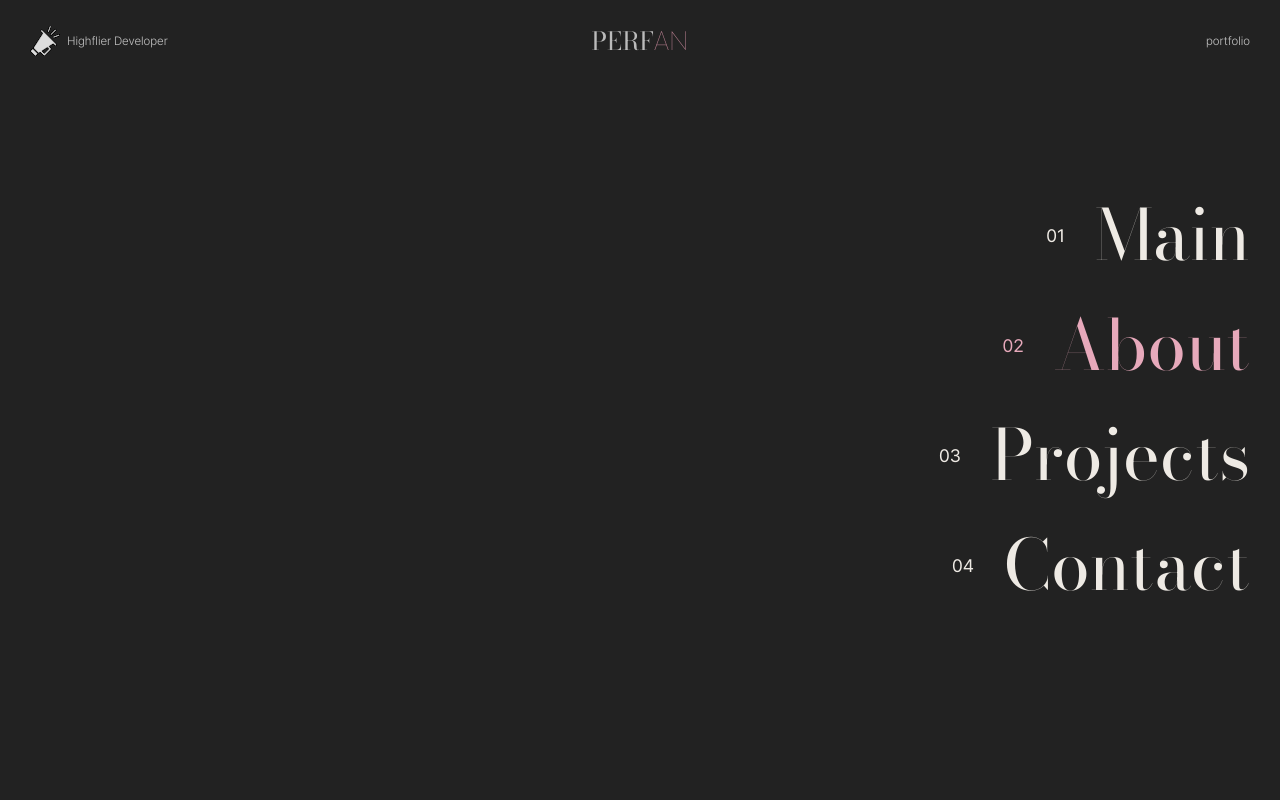
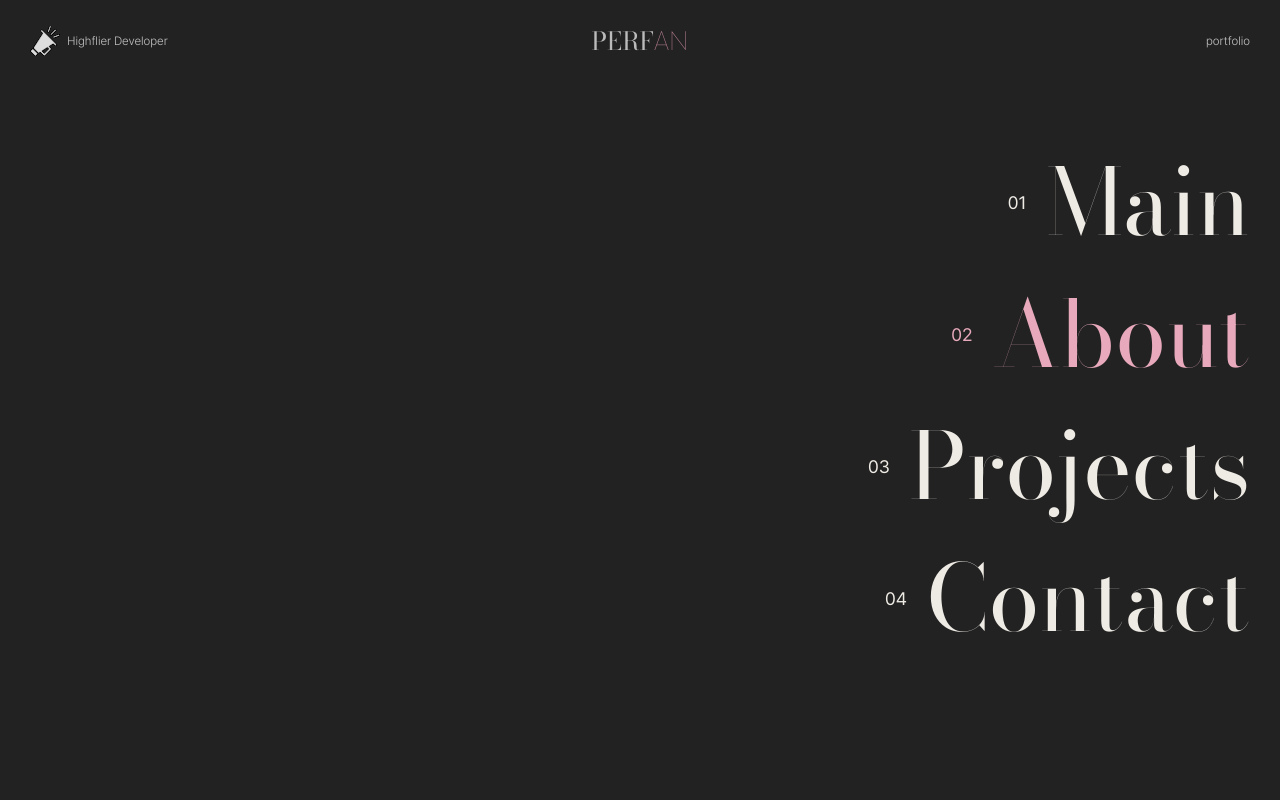
Before and after one commit to KimHyunLo/PERFAN, a React (Vite) app: page /about in a window 1280 px wide. Both pictures are taken after a click on the element "portfolio". Shown: the top 800 px of the page. Built offline with nearby package versions, Linux system fonts and the light colour scheme.

Commit message:
update: 태블릿 메뉴 폰트 수정, 페이지 이동 스크롤 조정

```diff
--- a/src/components/SideMenu.jsx
+++ b/src/components/SideMenu.jsx
@@ -11,7 +11,7 @@ const StyledMenu = styled.ul`
   flex-direction: column;
   align-items: end;
   justify-content: center;
-  gap: 40px;
+  gap: 4rem;
   background-color: var(--black);
   padding: 0 3rem;
   z-index: 1;
@@ -21,11 +21,11 @@ const StyledMenu = styled.ul`
   }
 `
 
-const StyledItem = styled.div`
+const StyledLink = styled.div`
   color: var(--white);
   display: flex;
   align-items: center;
-  gap: 3rem;
+  gap: 2rem;
   cursor: pointer;
 
   &.active {
@@ -35,17 +35,12 @@ const StyledItem = styled.div`
   .path {
     font-family: 'Bodoni Moda', sans-serif;
     text-transform: capitalize;
-    font-size: 70px;
     line-height: 1;
   }
 
   @media only screen and (max-width: 640px) {
     .number {
       font-size: 12px;
-    }
-
-    .path {
-      font-size: 40px;
     }
   }
 `
@@ -63,40 +58,40 @@ function SideMenu() {
   return createPortal(
     <StyledMenu>
       <li>
-        <StyledItem
+        <StyledLink
           className={`${pathname === '/' ? 'active' : ''}`}
           onClick={() => handleClick('/')}
         >
           <div className="number">01</div>
-          <div className="path">main</div>
-        </StyledItem>
+          <h2 className="path">main</h2>
+        </StyledLink>
       </li>
       <li>
-        <StyledItem
+        <StyledLink
           className={`${pathname === '/about' ? 'active' : ''}`}
           onClick={() => handleClick('/about')}
         >
           <div className="number">02</div>
-          <div className="path">about</div>
-        </StyledItem>
+          <h2 className="path">about</h2>
+        </StyledLink>
       </li>
       <li>
-        <StyledItem
+        <StyledLink
           className={`${pathname === '/projects' ? 'active' : ''}`}
           onClick={() => handleClick('/projects')}
         >
           <div className="number">03</div>
-          <div className="path">projects</div>
-        </StyledItem>
+          <h2 className="path">projects</h2>
+        </StyledLink>
       </li>
       <li>
-        <StyledItem
+        <StyledLink
           className={`${pathname === '/contact' ? 'active' : ''}`}
           onClick={() => handleClick('/contact')}
         >
           <div className="number">04</div>
-          <div className="path">contact</div>
-        </StyledItem>
+          <h2 className="path">contact</h2>
+        </StyledLink>
       </li>
     </StyledMenu>,
     document.body,
--- a/src/features/about/AboutIntroduction.jsx
+++ b/src/features/about/AboutIntroduction.jsx
@@ -20,10 +20,8 @@ const StyledParagraphBox = styled.div`
   }
 `
 
-const StyledParagraph = styled.p`
-  em {
-    color: var(--active-difference);
-  }
+const StyledEm = styled.em`
+  color: var(--active-difference);
 `
 
 const IntroImage = styled.div`
@@ -87,22 +85,22 @@ function AboutIntroduction({ children }) {
         </IntroMobileImage>
         <IntroTitle>개발자의 꿈을 찾아, 몽골에서 한국으로</IntroTitle>
         <StyledParagraphBox>
-          <StyledParagraph>
-            개발에 대한 <em>열정</em>으로 몽골에서 한국까지 오게 되었습니다. 고등학교 때부터
-            개발자가 되겠다는 꿈을 키워왔지만, 몽골에서는 개발 역량이 충분하지 않다는 결론에
+          <p>
+            개발에 대한 <StyledEm>열정</StyledEm>으로 몽골에서 한국까지 오게 되었습니다. 고등학교
+            때부터 개발자가 되겠다는 꿈을 키워왔지만, 몽골에서는 개발 역량이 충분하지 않다는 결론에
             이르렀습니다. 그래서 혼자 방과 후에 C언어를 공부하고, CS 관련 책을 독학하며{' '}
-            <em>자기개발</em>에 힘썼습니다.
-          </StyledParagraph>
-          <StyledParagraph>
+            <StyledEm>자기개발</StyledEm>에 힘썼습니다.
+          </p>
+          <p>
             이러한 노력의 결과로 한국으로 유학을 올 수 있었고, 개발자의 꿈에 한 걸음 더 다가설 수
             있었습니다. 부족한 개발 지식을 미리 공부한 덕분에 학교 프로젝트를 진행하면서 뒤처지지
             않을 수 있었고, 4년간 장학금을 유지하며 학업에 전념할 수 있었습니다.
-          </StyledParagraph>
-          <StyledParagraph>
+          </p>
+          <p>
             그 시절을 돌이켜보며, 지금까지도 퇴근 후 개인 학습으로 배운 내용을 실무에 적용하는 등의
-            방법으로 <em>팀 코드 향상에 기여</em>하고 있습니다. 앞으로 더욱 실력을 쌓아 자랑스러운
-            프론트엔드 팀의 리더가 되고 싶습니다.
-          </StyledParagraph>
+            방법으로 <StyledEm>팀 코드 향상에 기여</StyledEm>하고 있습니다. 앞으로 더욱 실력을 쌓아
+            자랑스러운 프론트엔드 팀의 리더가 되고 싶습니다.
+          </p>
         </StyledParagraphBox>
       </div>
       <IntroImage>
--- a/src/index.css
+++ b/src/index.css
@@ -125,7 +125,7 @@ h3 {
 @media only screen and (max-width: 1024px) {
   body,
   li {
-    font-size: max(14px, 1.7vw);
+    font-size: clamp(14px, 2vw, 18px);
   }
 
   h2 {
--- a/src/routes/Layout.jsx
+++ b/src/routes/Layout.jsx
@@ -2,6 +2,7 @@ import { Outlet, useLocation } from 'react-router-dom'
 import styled from 'styled-components'
 
 import { Header, Title, Nav, Scrollbar } from '../components/Components'
+import { useEffect } from 'react'
 
 const StyledMain = styled.main`
   padding-top: 55vh;
@@ -17,8 +18,12 @@ const StyledMain = styled.main`
 
 function Layout() {
   const location = useLocation()
+
+  useEffect(() => {
+    window.scrollTo(0, 0)
+  }, [location.pathname])
+
   let title = []
-
   switch (location.pathname) {
     case '/':
       title = ['Perfect', 'Plan']
```
